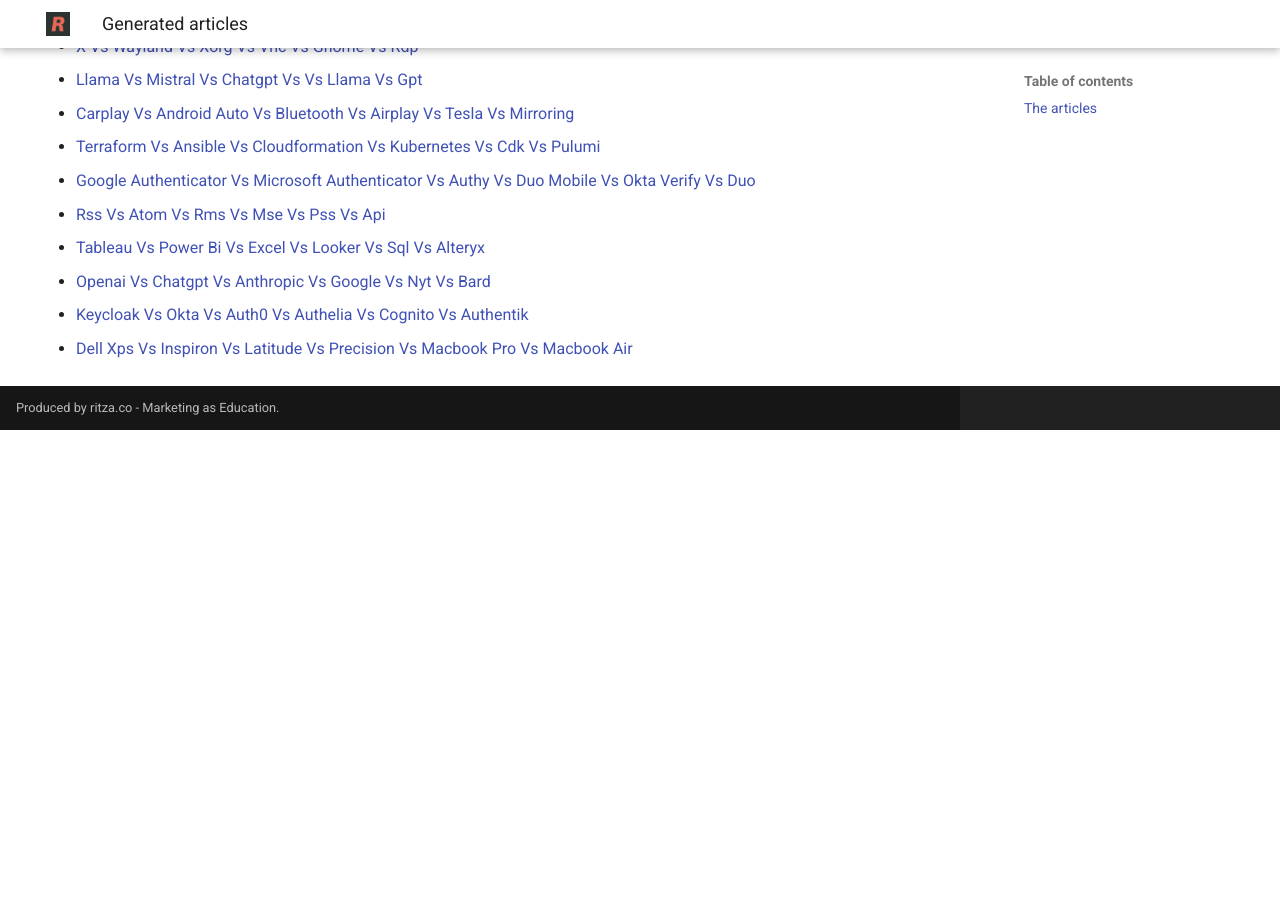
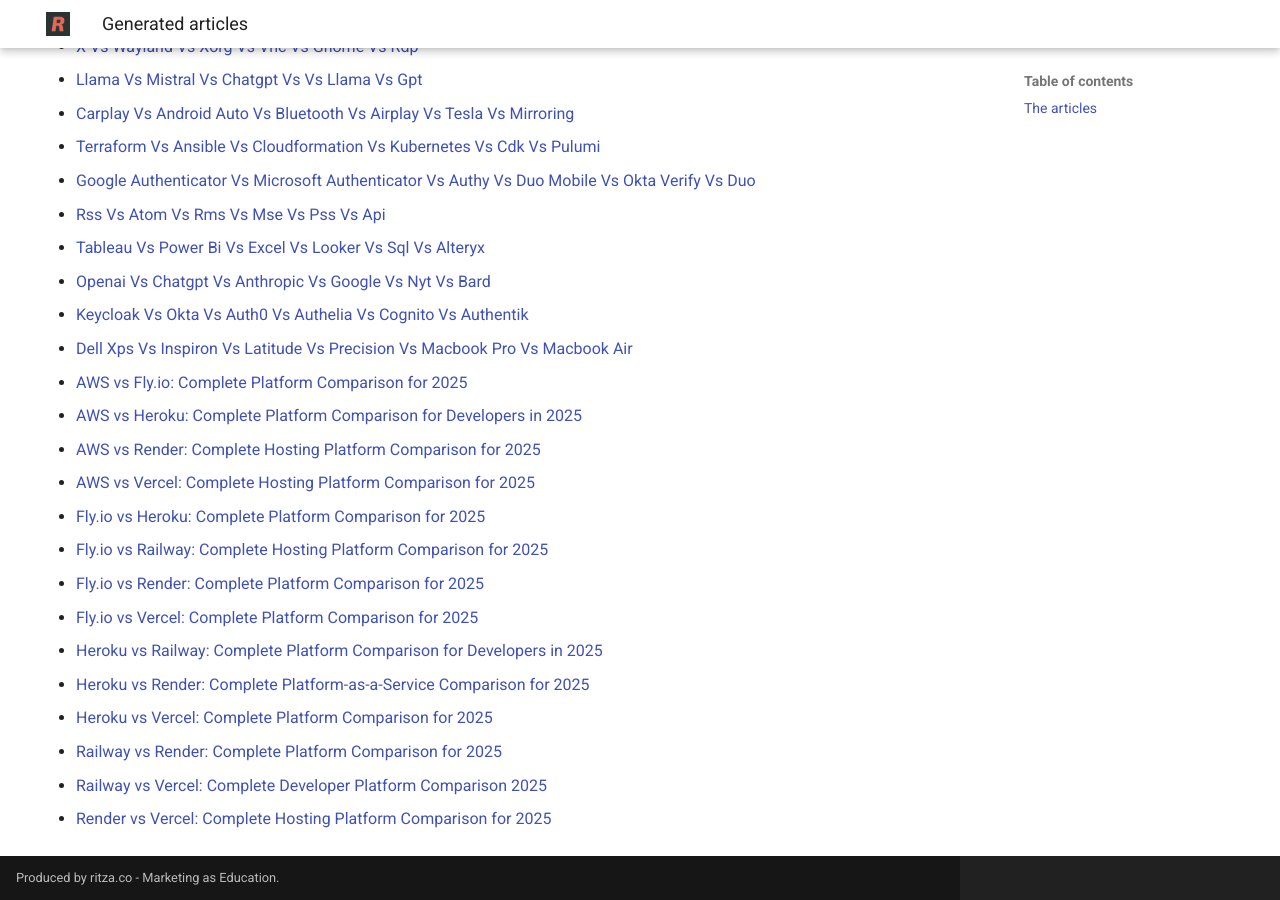
Before and after one commit to ritza-co/internal-articles, an MkDocs documentation site: the page built from docs/gen-articles/index.md, in a window 1280 px wide and 900 px high, scrolled down 2539 px. Built offline with MkDocs 1.6.1 and Material for MkDocs 9.7.7, drawn with Linux system fonts in a browser that asks for light colours; before the commit the page ends 2969 px from its top, so only the background shows below that.

Commit message:
update index

```diff
--- a/docs/gen-articles/index.md
+++ b/docs/gen-articles/index.md
@@ -86,3 +86,17 @@
 * [Openai Vs Chatgpt Vs Anthropic Vs Google Vs Nyt Vs Bard](./openai-vs-chatgpt-vs-anthropic-vs-google-vs-nyt-vs-bard.md)
 * [Keycloak Vs Okta Vs Auth0 Vs Authelia Vs Cognito Vs Authentik](./keycloak-vs-okta-vs-auth0-vs-authelia-vs-cognito-vs-authentik.md)
 * [Dell Xps Vs Inspiron Vs Latitude Vs Precision Vs Macbook Pro Vs Macbook Air](./dell-xps-vs-inspiron-vs-latitude-vs-precision-vs-macbook-pro-vs-macbook-air.md)
+* [AWS vs Fly.io: Complete Platform Comparison for 2025](./cloud-hosting-providers/aws-vs-fly-io.md)
+* [AWS vs Heroku: Complete Platform Comparison for Developers in 2025](./cloud-hosting-providers/aws-vs-heroku.md)
+* [AWS vs Render: Complete Hosting Platform Comparison for 2025](./cloud-hosting-providers/aws-vs-render.md)
+* [AWS vs Vercel: Complete Hosting Platform Comparison for 2025](./cloud-hosting-providers/aws-vs-vercel.md)
+* [Fly.io vs Heroku: Complete Platform Comparison for 2025](./cloud-hosting-providers/fly-io-vs-heroku.md)
+* [Fly.io vs Railway: Complete Hosting Platform Comparison for 2025](./cloud-hosting-providers/fly-io-vs-railway.md)
+* [Fly.io vs Render: Complete Platform Comparison for 2025](./cloud-hosting-providers/fly-io-vs-render.md)
+* [Fly.io vs Vercel: Complete Platform Comparison for 2025](./cloud-hosting-providers/fly-io-vs-vercel.md)
+* [Heroku vs Railway: Complete Platform Comparison for Developers in 2025](./cloud-hosting-providers/heroku-vs-railway.md)
+* [Heroku vs Render: Complete Platform-as-a-Service Comparison for 2025](./cloud-hosting-providers/heroku-vs-render.md)
+* [Heroku vs Vercel: Complete Platform Comparison for 2025](./cloud-hosting-providers/heroku-vs-vercel.md)
+* [Railway vs Render: Complete Platform Comparison for 2025](./cloud-hosting-providers/railway-vs-render.md)
+* [Railway vs Vercel: Complete Developer Platform Comparison 2025](./cloud-hosting-providers/railway-vs-vercel.md)
+* [Render vs Vercel: Complete Hosting Platform Comparison for 2025](./cloud-hosting-providers/render-vs-vercel.md)
```
